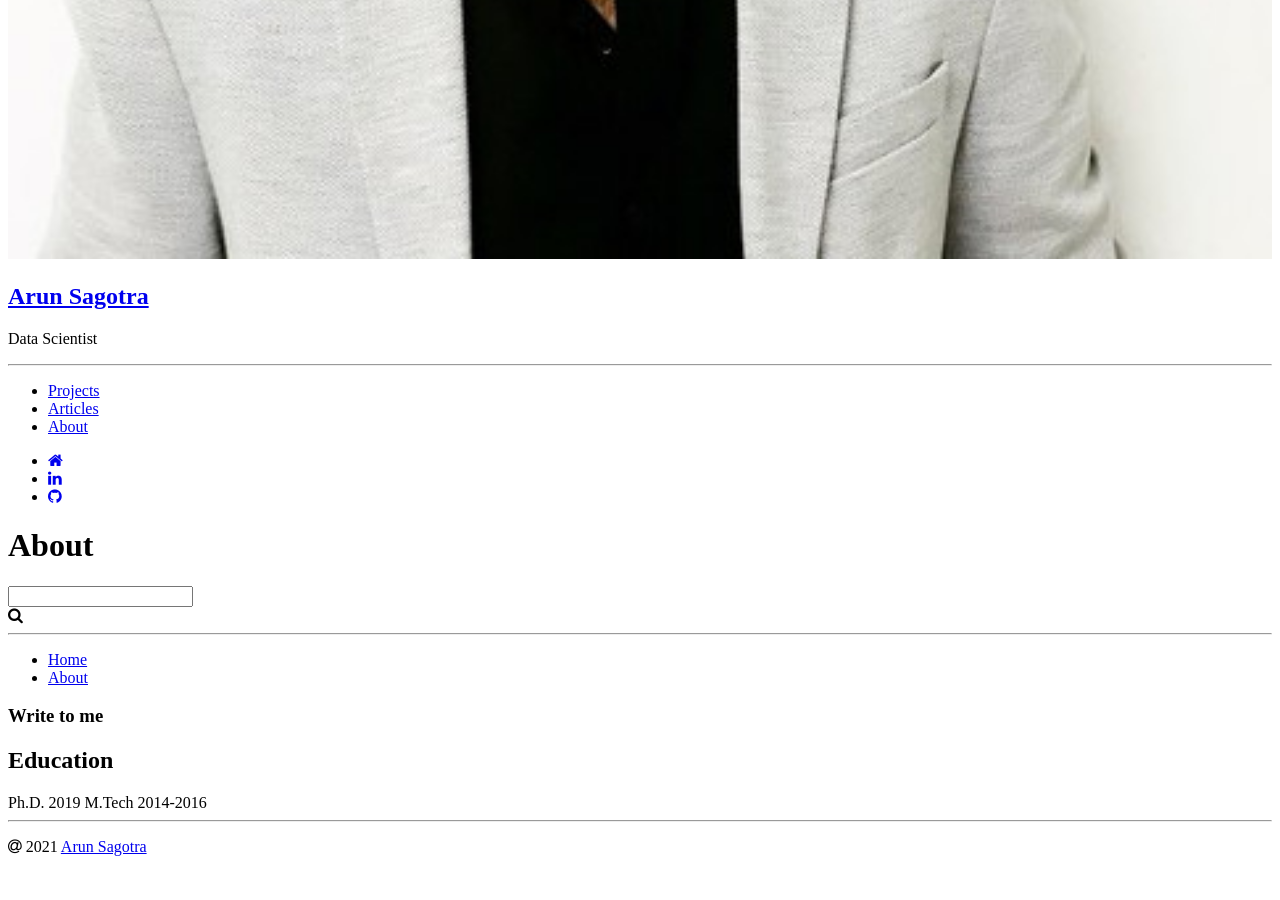
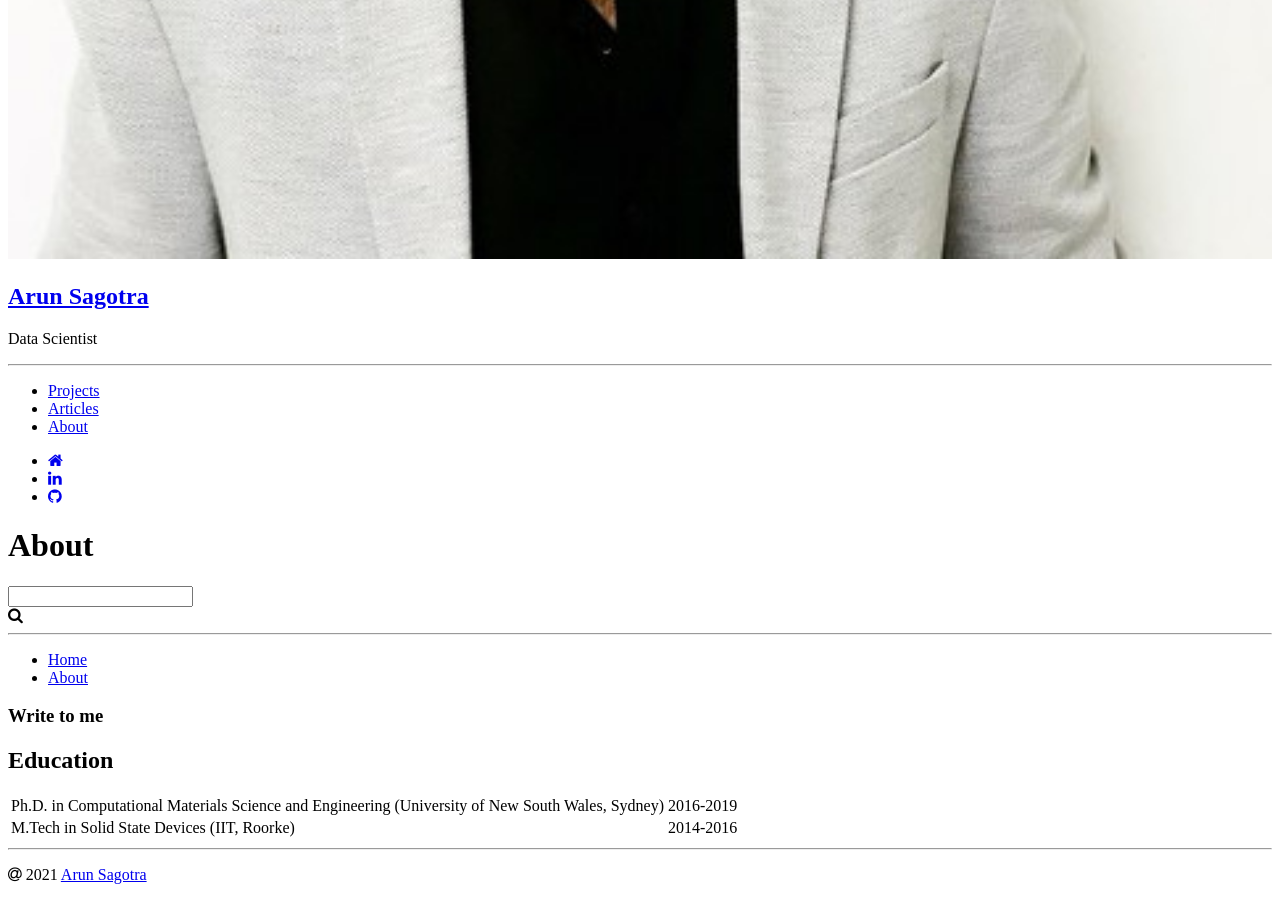
Before and after one commit to asagotra/arunsagotra.github.io, a Jekyll site: the page built from _pages/about.md, in a window 1280 px wide and 900 px high, scrolled down 1113 px. Built offline with Jekyll 4.4.1, drawn with Linux system fonts in a browser that asks for light colours; before the commit the page ends 1985 px from its top, so only the background shows below that.

Commit message:
Update about.md

```diff
--- a/_pages/about.md
+++ b/_pages/about.md
@@ -7,14 +7,16 @@ description: Ph.D. in Computational Materials Science and Engineering (Universit
 ### Write to me
 <div class="column-2a">
   <h2>Education</h2>
+  <table class="table-style">
       <tr>
-        <td>Ph.D.</td>
-        <td>2019</td>
+        <td>Ph.D. in Computational Materials Science and Engineering (University of New South Wales, Sydney)</td>
+        <td>2016-2019</td>
       </tr>
       <tr>
-        <td>M.Tech</td>
+        <td>M.Tech in Solid State Devices (IIT, Roorke)</td>
         <td>2014-2016</td>
       </tr>
+    </table>
 </div>
 <!--
 ### Write to me
```
